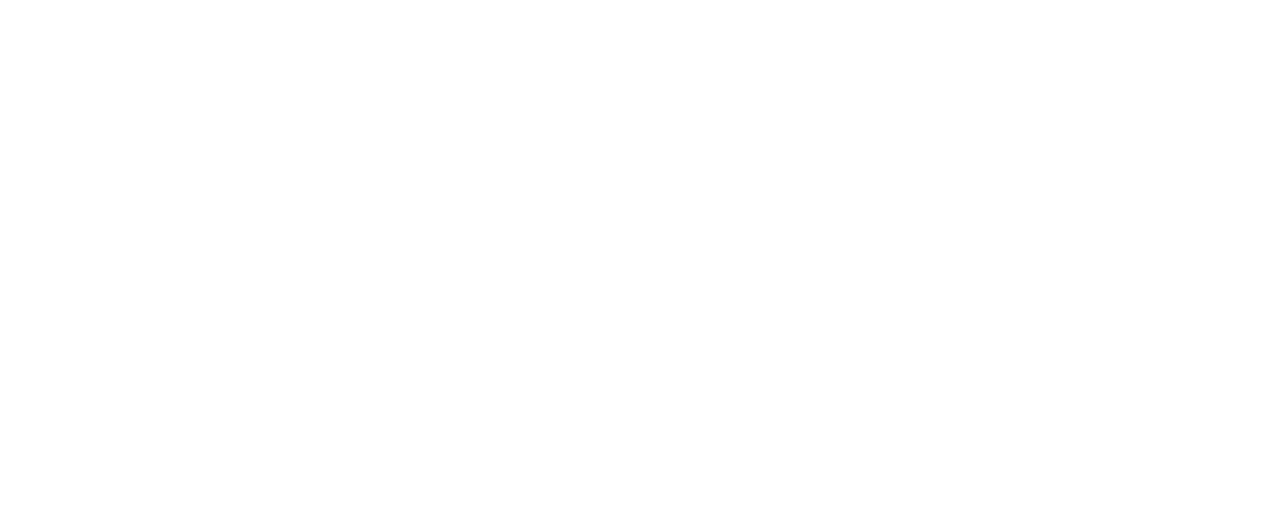
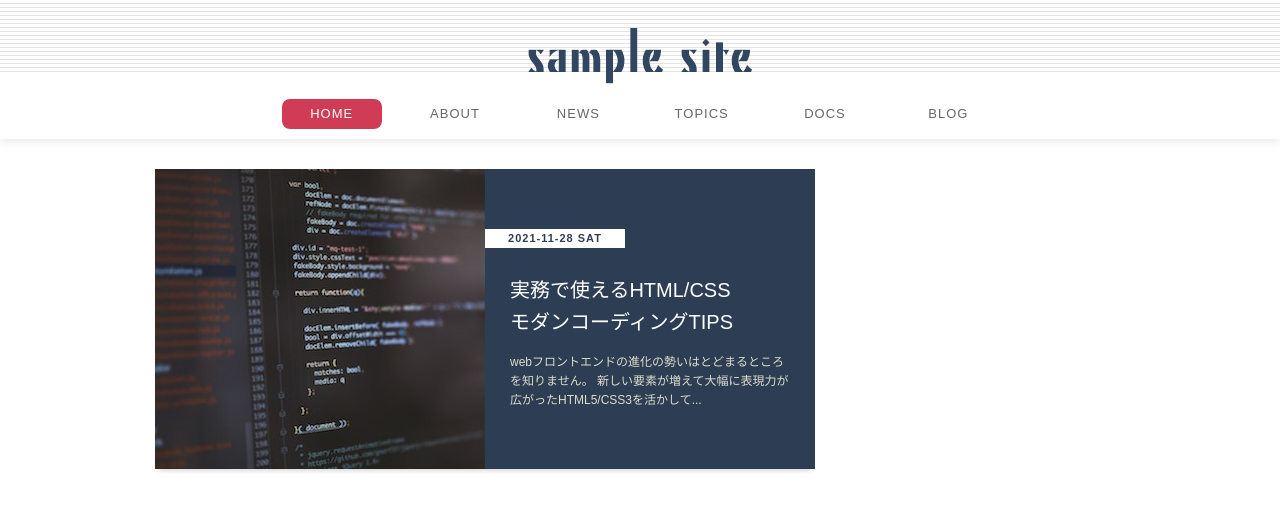
Before and after one commit to seiyaKM/html5-css3-modern-coding, a plain HTML site: page standard-layout/index.html in a window 1280 px wide. Drawn offline with Linux system fonts and the light colour scheme.

Commit message:
part1 p57

```diff
--- a/standard-layout/css/style.css
+++ b/standard-layout/css/style.css
@@ -0,0 +1,159 @@
+@charset "UTF-8";
+
+/* common */
+html {
+    font-size: 62.5%;
+}
+
+body {
+    color: #333;
+    font-size: 1.2rem;
+    font-family: "Hiragino Kaku Gothic ProN", Meiryo, sans-serif;
+}
+
+*, *::before, *::after {
+    box-sizing: border-box;
+}
+
+a:link, a:hover, a:visited, a:active {
+    color: #d03c56;
+    text-decoration: none;
+}
+
+/* header */
+.header {
+    width: 100%;
+    padding: 28px 0 10px;
+    background: url('../images/bg-header.gif') repeat-x;
+    box-shadow: 0 0 10px 1px #e3e3e3;
+}
+
+.logo {
+    width: 225px;
+    height: 56px;
+    margin: 0 auto;
+    background: url('../images/logo.png') no-repeat;
+    overflow: hidden;
+    text-indent: 100%;
+    white-space: nowrap;
+}
+
+.logo a {
+    display: block;
+    width: 100%;
+    height: 100%;
+}
+
+.global-nav {
+    margin-top: 15px;
+    text-align: center;
+}
+
+.global-nav .nav-item {
+    display: inline-block;
+    margin: 0 10px;
+}
+
+.global-nav .nav-item a {
+    display: inline-block;
+    width: 100px;
+    height: 30px;
+    line-height: 30px;
+    text-align: center;
+    border-radius: 8px;
+    color: #666;
+    font-size: 1.3rem;
+    letter-spacing: 1px;
+    transition: 0.15s;
+}
+
+.global-nav .nav-item.active a, .global-nav .nav-item a:hover {
+    background-color: #d03c56;
+    color: #fff;
+}
+
+/* main */
+.wrapper {
+    width: 970px;
+    margin: 30px auto 40px;
+}
+
+.main {
+    display: block;
+    float: left;
+    width: 660px;
+}
+
+.hot-topic {
+    display: block;
+    height: 300px;
+    margin-bottom: 30px;
+    box-shadow: 0 6px 4px -4px rgba(0, 0, 0, 0.15);
+    transition: opacity 0.15s;
+}
+
+.hot-topic:hover {
+    opacity: 0.85;
+}
+
+.hot-topic .image {
+    float: left;
+    width: 50%;
+    height: 100%;
+}
+
+.hot-topic .content {
+    position: relative;
+    float: left;
+    width: 50%;
+    height: 100%;
+    padding: 105px 25px 0;
+    background-color: #2d3d54;
+    line-height: 1.6;
+}
+
+.hot-topic .title {
+    margin-bottom: 15px;
+    color: #fff;
+    font-weight: normal;
+    font-size: 2.0rem;
+}
+
+.hot-topic .desc {
+    color: #ddc;
+}
+
+.hot-topic .date {
+    position: absolute;
+    top: 60px;
+    left: 0;
+    width: 140px;
+    padding: 4px;
+    background-color: #fff;
+    color: #2d3d54;
+    text-align: center;
+    letter-spacing: 1px;
+    font-weight: bold;
+    font-size: 1.1rem;
+    line-height: 1;
+}
+
+.sidemenu {
+    float: right;
+    width: 275px;
+}
+
+.hidden {
+    display: none;
+}
+
+.clearfix::after {
+    content: '';
+    display: block;
+    clear: both;
+}
+
+/* footer */
+.footer {
+    width: 100%;
+}
--- a/standard-layout/index.html
+++ b/standard-layout/index.html
@@ -9,9 +9,39 @@
 </head>
 
 <body>
-    <header class="header"></header>
-    <div class="wrapper">
-        <main class="main"></main>
+    <header class="header">
+        <h1 class="logo">
+            <a href="/">SAMPLE SITE</a>
+        </h1>
+        <nav class="global-nav">
+            <ul>
+                <li class="nav-item active"><a href="#">HOME</a></li>
+                <li class="nav-item"><a href="#">ABOUT</a></li>
+                <li class="nav-item"><a href="#">NEWS</a></li>
+                <li class="nav-item"><a href="#">TOPICS</a></li>
+                <li class="nav-item"><a href="#">DOCS</a></li>
+                <li class="nav-item"><a href="#">BLOG</a></li>
+            </ul>
+        </nav>
+    </header>
+    <div class="wrapper clearfix">
+        <main class="main">
+            <h2 class="hidden">HOT TOPIC</h2>
+            <a href="#" class="hot-topic clearfix">
+                <img src="./images/hot-topic.jpg" alt="coding page" class="image">
+                <div class="content">
+                    <h3 class="title">
+                        実務で使えるHTML/CSS<br>
+                        モダンコーディングTIPS
+                    </h3>
+                    <p class="desc">
+                        webフロントエンドの進化の勢いはとどまるところを知りません。
+                        新しい要素が増えて大幅に表現力が広がったHTML5/CSS3を活かして...
+                    </p>
+                    <time class="date" datetime="2021-11-28">2021-11-28 SAT</time>
+                </div>
+            </a>
+        </main>
         <div class="sidemenu"></div>
     </div>
     <footer class="footer"></footer>
```
